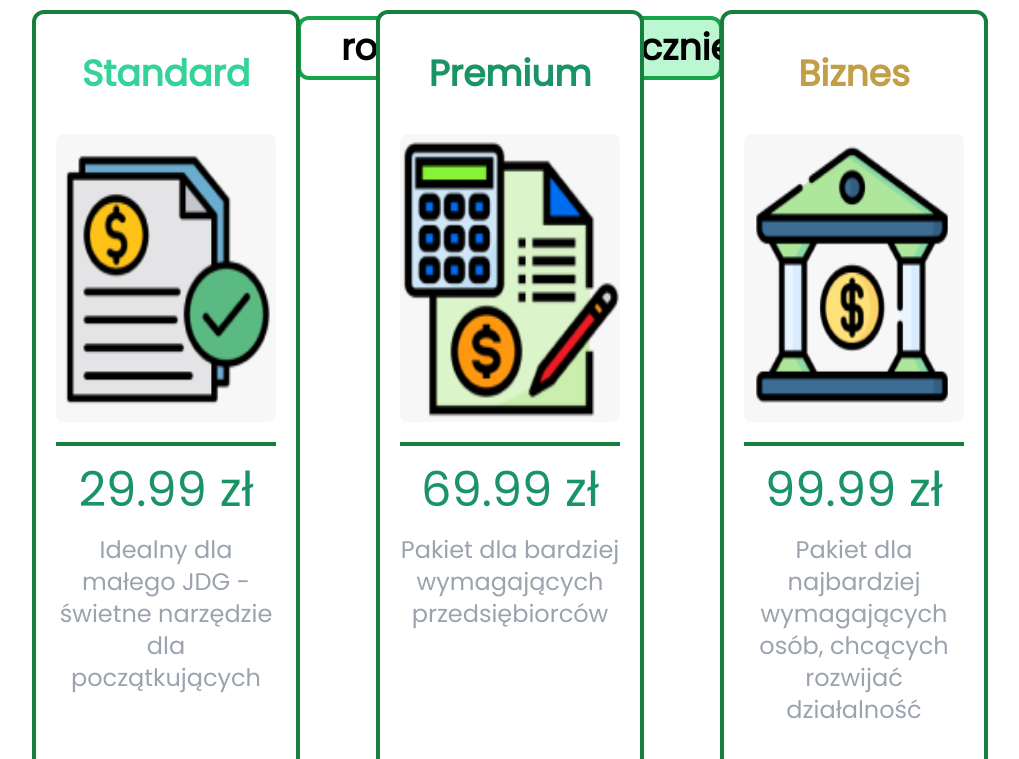
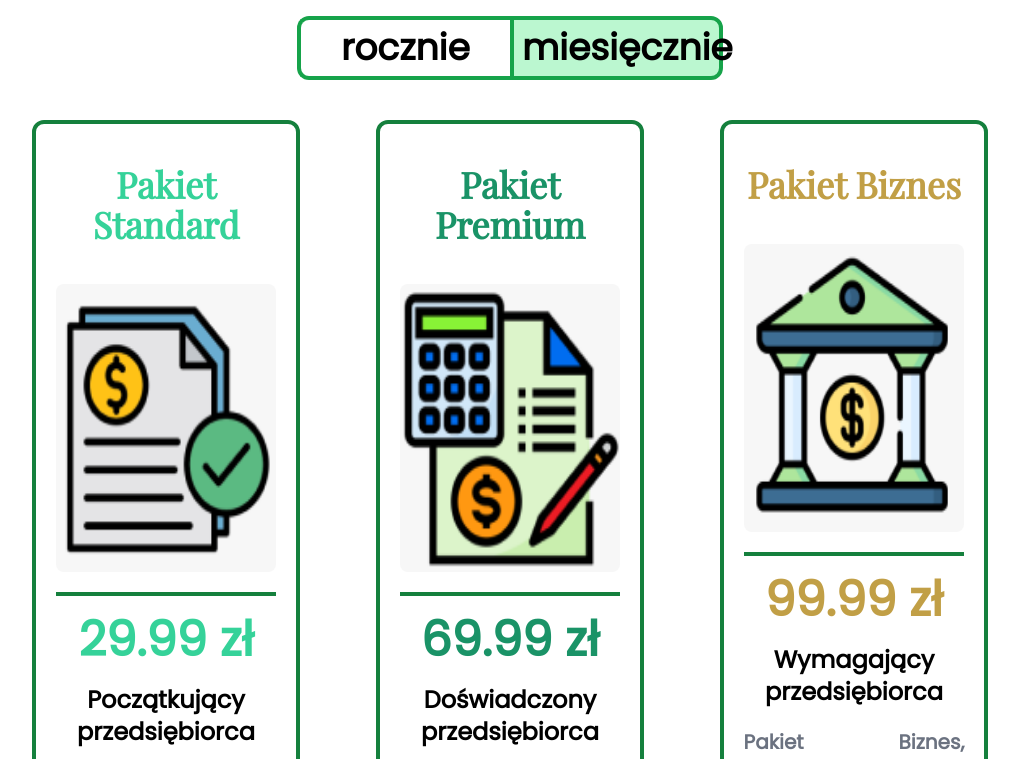
Before and after one commit to Tommy3DE/TheBill, a React (Vite) app: page /cennik in a window 1280 px wide. Shown: the part 1402-2161 px from the top of the page, without its empty margins (130-1149 px from the left). Built offline with nearby package versions, Linux system fonts and the light colour scheme.

Commit message:
updated pricing

```diff
--- a/src/layout/pages/Cennik/PricingOptions.tsx
+++ b/src/layout/pages/Cennik/PricingOptions.tsx
@@ -2,6 +2,7 @@ import { FaCheckCircle } from "react-icons/fa";
 import fab from "../../../assets/pricing/fab.png";
 import prem from "../../../assets/pricing/prem.png";
 import standard from "../../../assets/pricing/standard.png";
+import { ReactNode } from "react";
 
 export type PricingTile = {
   id: number;
@@ -9,15 +10,16 @@ export type PricingTile = {
   priceYrl: number;
   title: string;
   text: string;
+  opis: ReactNode;
   img: string;
   point1: string;
   point2: string;
   point3: string;
   point4: string;
   point5: string;
-  point6: string;
-  point7: string;
-  point8: string;
+  point6?: string;
+  point7?: string;
+  point8?: string;
 };
 
 interface PricingOptionsProps {
@@ -28,24 +30,23 @@ export const pricing: PricingTile[] = [
     id: 1,
     priceMth: 29.99,
     priceYrl: 299.99,
-    title: "Standard",
-    text: "Idealny dla małego JDG - świetne narzędzie dla początkujących",
+    title: "Pakiet Standard",
+    text: "Początkujący przedsiębiorca",
+    opis: <><span className="font-black">Pakiet Standard</span> jest idealnym rozwiązaniem dla osób zaczynających prowadzić działalność. Pomaga w organizacji i chorni przed błędami. Pomaga wyrobić dobre praktyki rozliczeniowe w firmie.</>,
     img: standard,
     point1: "Skanowanie do 15 dokumentów miesięcznie",
     point2: "integracja z 1 kontem mailowym",
     point3: "informacje o nowych fakturach w ujęciu miesięcznym",
     point4: "dostęp do aplikacji mobilnej",
-    point5: "historia w chmurze do 6 miesięcy wstecz",
-    point6: "",
-    point7: "",
-    point8: "",
+    point5: "historia w chmurze do 6 miesięcy wstecz"
   },
   {
     id: 2,
     priceMth: 69.99,
     priceYrl: 699.99,
-    title: "Premium",
-    text: "Pakiet dla bardziej wymagających przedsiębiorców",
+    title: "Pakiet Premium",
+    text: "Doświadczony przedsiębiorca",
+    opis: <><span className="font-black">Pakiet Premium,</span> kierowany jest do osób, które zwiększają skalę swojej działalności i potrzebują automatyzować niektóre procesy w swojej firmie.</>,
     img: prem,
     point1: "Skanowanie do 35 dokumentów miesięcznie",
     point2: "integracja z 2 kontami mailowym",
@@ -53,15 +54,14 @@ export const pricing: PricingTile[] = [
     point4: "dostęp do aplikacji mobilnej",
     point5: "historia w chmurze do 2 lat wstecz",
     point6: "priorytetowe naprawianie błędów/ obsługa",
-    point7: "",
-    point8: "",
   },
   {
     id: 3,
     priceMth: 99.99,
     priceYrl: 999.99,
-    title: "Biznes",
-    text: "Pakiet dla najbardziej wymagających osób, chcących rozwijać działalność",
+    title: "Pakiet Biznes",
+    text: "Wymagający przedsiębiorca",
+    opis: <><span className="font-black">Pakiet Biznes,</span>  stworzony jest z myślą o osobach, które prowadzą kilka projektów na raz i nie mogą pozwolić sobie na pomyłki przy tak fundamentalnych rzeczach jak rozliczenia.</>,
     img: fab,
     point1: "Skanowanie nieograniczonej liczby dokumentów",
     point2: "integracja z 2 kontami mailowym",
@@ -77,19 +77,17 @@ export const pricing: PricingTile[] = [
 const PricingOptions = ({ yearly }: PricingOptionsProps) => {
 
   return (
-    <section className="mt-[-70px] items-center lg:mx-[8%] font-poppins mb-32">
+    <section className=" items-center lg:mx-[8%] font-poppins mt-10">
       <div className="flex flex-col lg:flex-row justify-evenly">
         {pricing.map((tile) => (
           <div
             key={tile.id}
             className="border-4 rounded-xl lg:w-1/4 lg:mx-4 my-5 lg:my-0 border-green-700 flex flex-col justify-evenly py-10 px-5 bg-white"
           >
-            <div className="flex flex-col items-center h-1/2">
+            <div className="flex flex-col items-center h-auto">
               <h1
-                className={`text-4xl text-center font-extrabold ${
-                  tile.id === 0
-                    ? "text-[#61E9B7]"
-                    : tile.id === 1
+                className={`text-4xl text-center font-playFair font-black ${
+                  tile.id === 1
                     ? "text-[#35D299]"
                     : tile.id === 2
                     ? "text-[#1A9367]"
@@ -106,12 +104,23 @@ const PricingOptions = ({ yearly }: PricingOptionsProps) => {
                 className="mt-10 rounded-lg h-72"
               />
               <div className="h-1 bg-green-700 w-full my-5" />
-              <h1 className="text-5xl text-[#1A9367]">
+              <h1 className={`text-5xl text-[#1A9367] font-black ${
+                  tile.id === 1
+                    ? "text-[#35D299]"
+                    : tile.id === 2
+                    ? "text-[#1A9367]"
+                    : tile.id === 3
+                    ? "text-[#C19F46]"
+                    : ""
+                }`}>
                 {yearly !== true ? tile.priceMth : tile.priceYrl} zł
               </h1>
-              <h3 className="mt-5 text-gray-400 text-2xl text-center">
+              <h3 className="mt-5 font-black text-2xl text-center ">
                 {tile.text}
               </h3>
+              <h1 className="text-xl my-5 text-gray-500 text-justify">
+                {tile.opis}
+              </h1>
             </div>
             <div className="flex flex-col mt-10 justify-start h-1/2">
               <div className="flex flex-row items-start w-full mb-5">
@@ -126,31 +135,31 @@ const PricingOptions = ({ yearly }: PricingOptionsProps) => {
                 <FaCheckCircle className="text-3xl mr-2 w-1/6 text-green-500" />
                 <p className="font-bold text-lg w-5/6">{tile.point3}</p>
               </div>
-              {tile.point4 !== "" && (
+              {tile.point4 !== undefined && (
                 <div className="flex flex-row items-start w-full mb-5">
                   <FaCheckCircle className="text-3xl mr-2 w-1/6 text-green-500" />
                   <p className="font-bold text-lg w-5/6">{tile.point4}</p>
                 </div>
               )}
-              {tile.point5 !== "" && (
+              {tile.point5 !== undefined && (
                 <div className="flex flex-row items-start w-full mb-5">
                   <FaCheckCircle className="text-3xl mr-2 w-1/6 text-green-500" />
                   <p className="font-bold text-lg w-5/6">{tile.point5}</p>
                 </div>
               )}
-              {tile.point6 !== "" && (
+              {tile.point6 !== undefined && (
                 <div className="flex flex-row items-start w-full mb-5">
                   <FaCheckCircle className="text-3xl mr-2 w-1/6 text-green-500" />
                   <p className="font-bold text-lg w-5/6">{tile.point6}</p>
                 </div>
               )}
-              {tile.point7 !== "" && (
+              {tile.point7 !== undefined && (
                 <div className="flex flex-row items-start w-full mb-5">
                   <FaCheckCircle className="text-3xl mr-2 w-1/6 text-green-500" />
                   <p className="font-bold text-lg w-5/6">{tile.point7}</p>
                 </div>
               )}
-              {tile.point8 !== "" && (
+              {tile.point8 !== undefined && (
                 <div className="flex flex-row items-start w-full mb-5">
                   <FaCheckCircle className="text-3xl mr-2 w-1/6 text-green-500" />
                   <p className="font-bold text-lg w-5/6">{tile.point8}</p>
```
